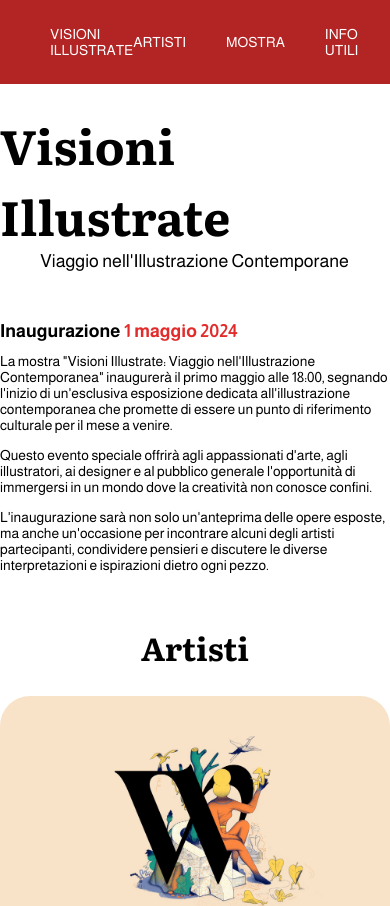
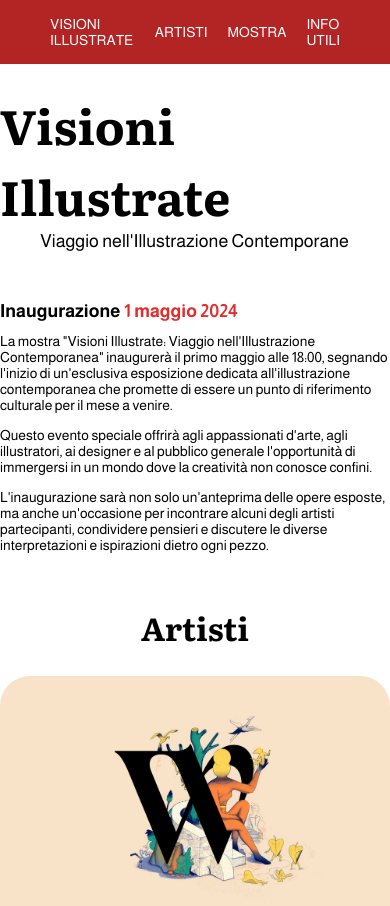
Before and after one commit to torenzinho/Ettore-Pirrone-Visioni-Illustrate, a plain HTML site: page index.html in a window 390 px wide. Shown: the top 906 px of the page. Drawn offline with Linux system fonts and the light colour scheme.

Commit message:
Update style.css

```diff
--- a/css/style.css
+++ b/css/style.css
@@ -265,7 +265,7 @@ h3 {
     align-items: center;
     gap: 12px;
     border-radius: 20px;
-    object-fit:cover;
+    object-fit: cover;
 }
 
 .riga_uno {
@@ -334,7 +334,7 @@ h3 {
     }
 }
 
-@media (max-width: 600px) {
+@media (max-width: 650px) {
 
 
     h1 {
@@ -427,8 +427,7 @@ h3 {
     }
 
     header, footer {
-    padding: 26px 50px;
-    margin: 0;
+    padding: 16px 50px;
     display: flex;
     justify-content: space-between;
     background-color: #B32424;
@@ -436,12 +435,6 @@ h3 {
 }
 
 header nav ul, footer nav ul {
-    margin: 0;
-    padding: 0;
-    list-style: none;
-    display: flex;
-    align-items: center;
-    gap: 40px;
-    text-transform: uppercase;
+    gap: 20px;
 }
 }
```
